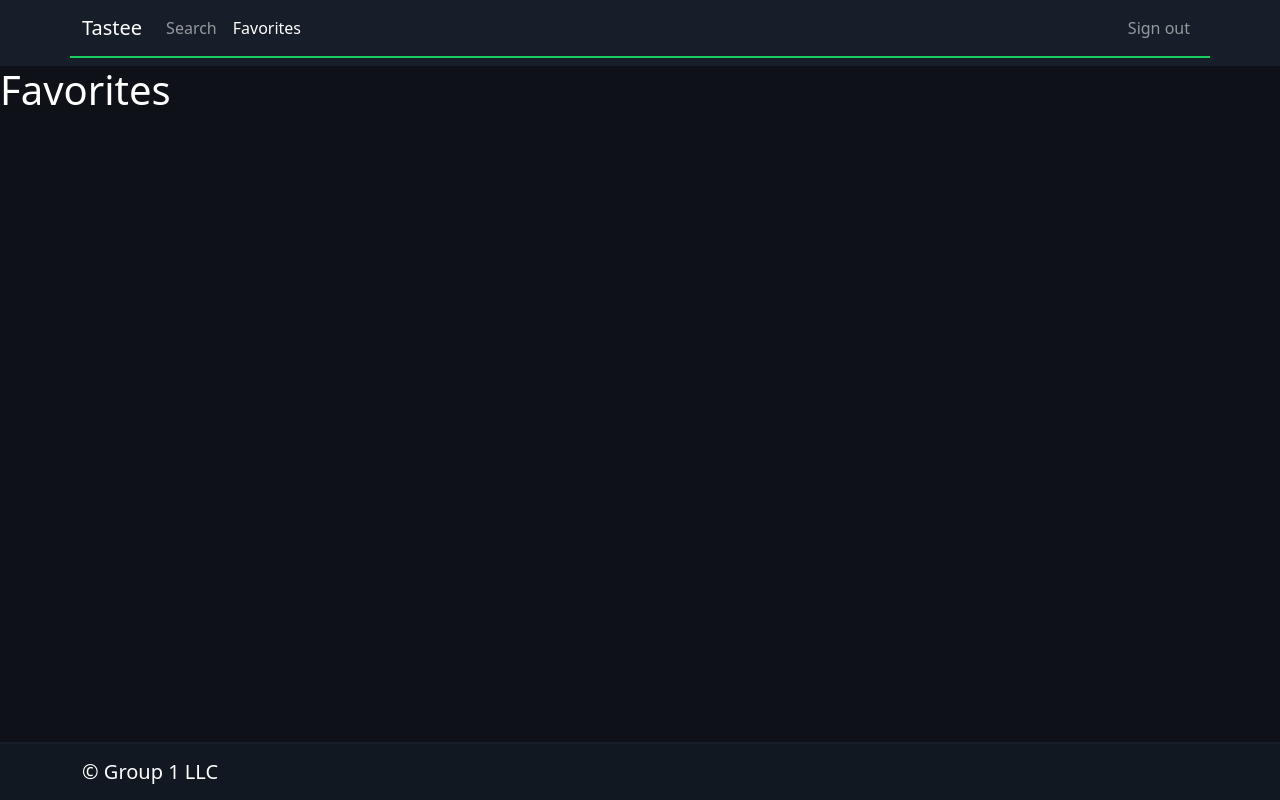
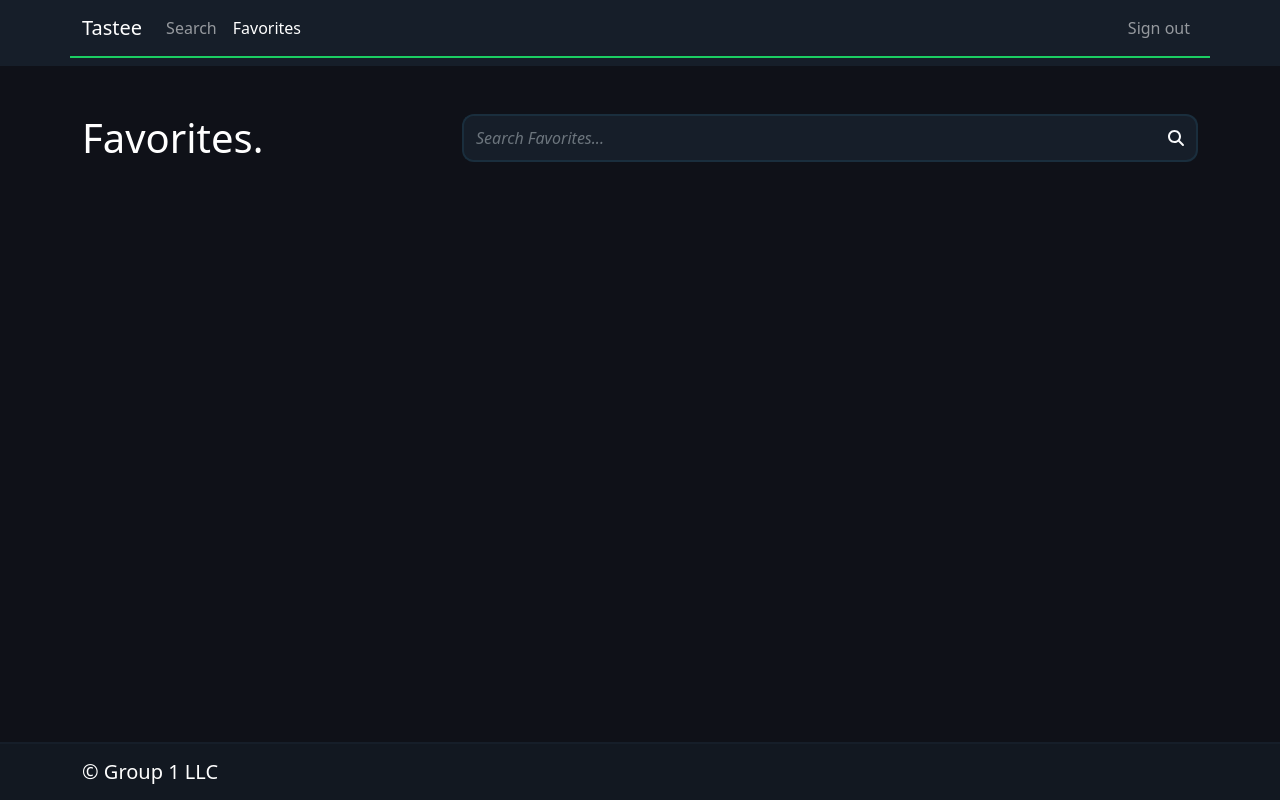
Before and after one commit to cop4808-spring-2023-fullstack-web/final-project-lkfau, a React (Create React App) app in the folder frontend/: page /favorites in a window 1280 px wide. Built offline with nearby package versions, Linux system fonts and the light colour scheme; no server answers; sample sign-in values are in the browser's storage; the HTML template or start-up script is replaced by a standard one.

Commit message:
Updated Searchbar; added to Favorites

```diff
--- a/frontend/src/Components/Pages/Favorites/Favorites.js
+++ b/frontend/src/Components/Pages/Favorites/Favorites.js
@@ -1,5 +1,19 @@
+import Searchbar from '../../UI/Searchbar/Searchbar'
+import { Container, Row, Col } from 'react-bootstrap';
+
 const Favorites = () => {
-  return <h1>Favorites</h1>;
+  return (
+    <Container className="pt-5">
+      <Row className="gy-3">
+        <Col sm={12} md={6} lg={4}>
+          <h1 className="mb-0">Favorites.</h1>
+        </Col>
+        <Col sm={12} md={6} lg={8}>
+          <Searchbar placeholder="Search Favorites..." />
+        </Col>
+      </Row>
+    </Container>
+  );
 };
 
 export default Favorites;
--- a/frontend/src/Components/Pages/Home/Home.js
+++ b/frontend/src/Components/Pages/Home/Home.js
@@ -10,7 +10,7 @@ const Home = () => {
           <h1 className="mb-0">Welcome back.</h1>
         </Col>
         <Col sm={12} md={6} lg={8}>
-          <Searchbar />
+          <Searchbar placeholder= "Find a restaurant..." />
         </Col>
       </Row>
       <Menu />
--- a/frontend/src/Components/UI/Searchbar/Searchbar.js
+++ b/frontend/src/Components/UI/Searchbar/Searchbar.js
@@ -10,7 +10,7 @@ const Searchbar = (props) => {
        <InputGroup className={`${styles.searchbar} h-100`}>
         <Form.Control
           className="text-light"
-          placeholder="Find a restaurant..."
+          placeholder={props.placeholder}
           aria-label="Search"
         />
          <InputGroup.Text className="text-light">
```
